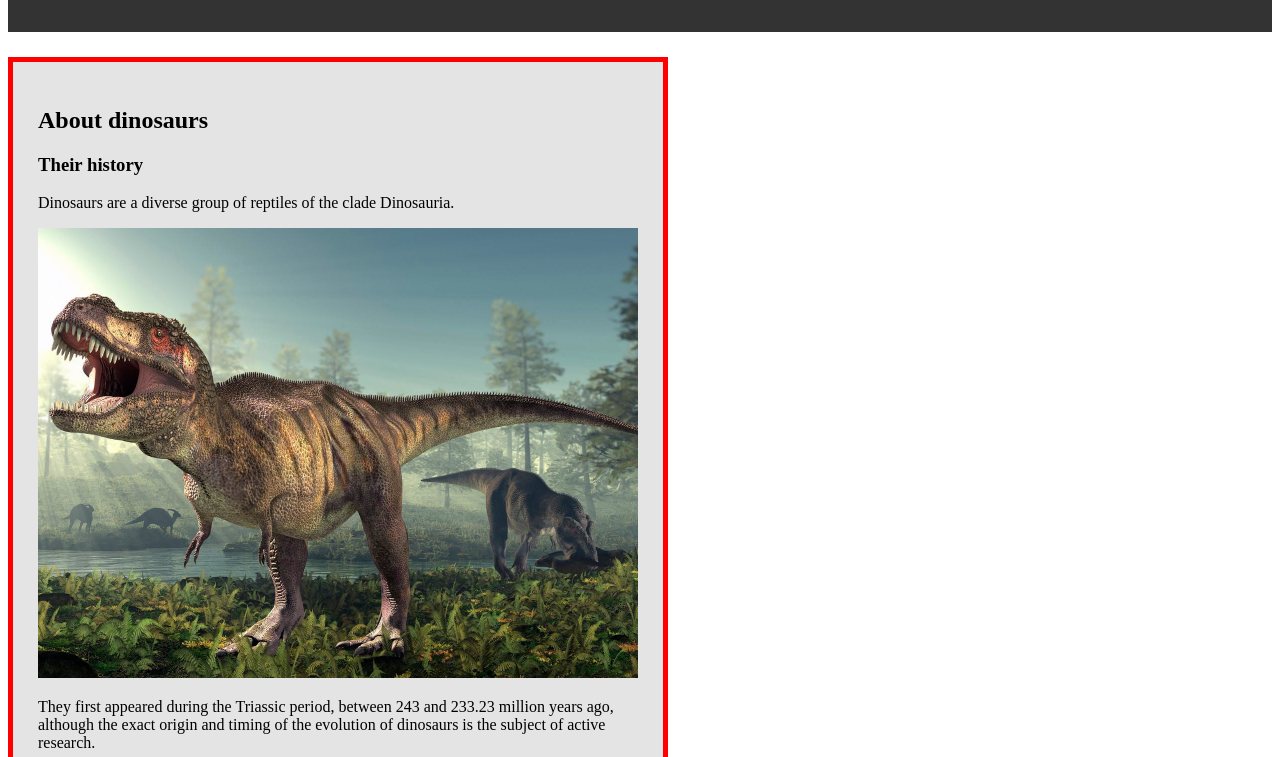
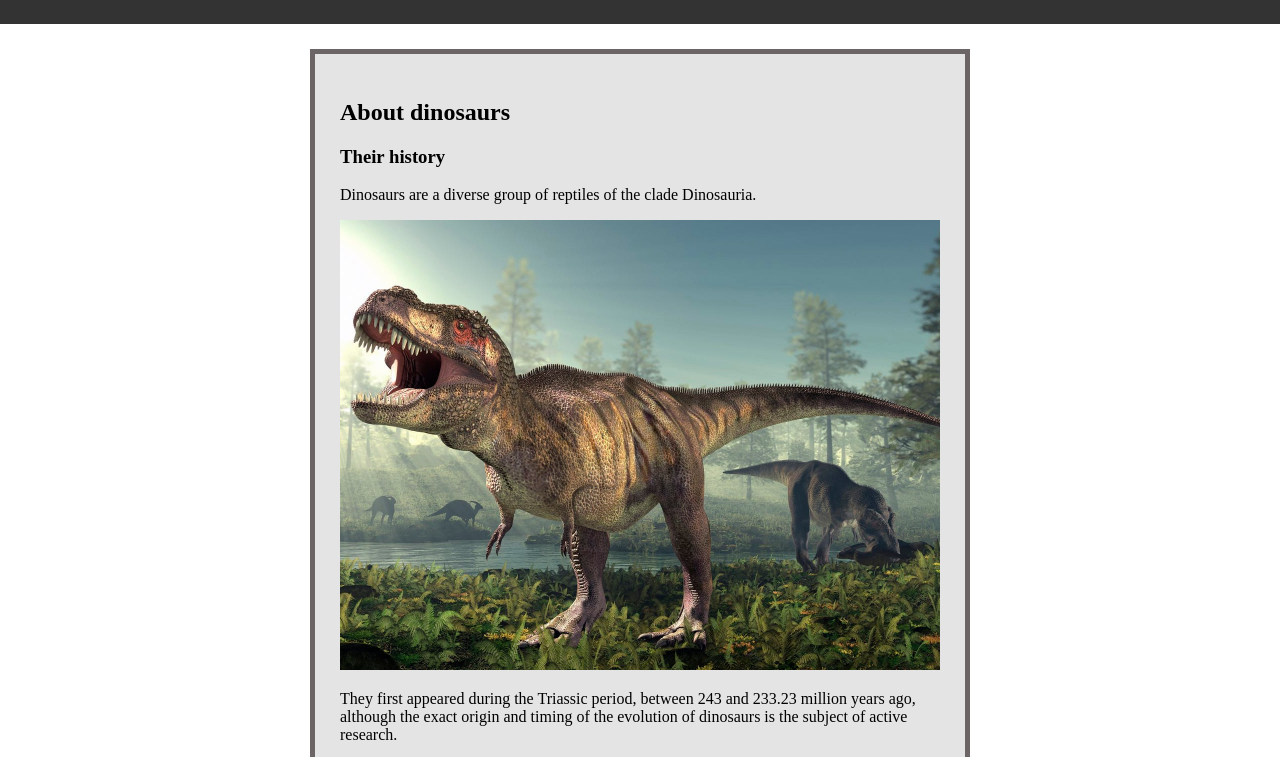
Before and after one commit to RomanNazzetta/Proyecto-Febrero-01, a plain HTML site: page index.html in a window 1280 px wide. Shown: the part 106-863 px from the top of the page. Drawn offline with Linux system fonts and the light colour scheme.

Commit message:
marginauto

```diff
--- a/css/styles.css
+++ b/css/styles.css
@@ -1,3 +1,6 @@
+body{
+    margin: 0;
+}
 header{
     background-color: #333;
     color: aliceblue;
@@ -10,7 +13,8 @@ main{
     background-color: #e4e4e4;
     width: 600px;
     padding: 25px;
-    border: solid red 5px;
+    border: solid rgb(107, 101, 101) 5px;
+    margin: 0 auto;
 }
 
 footer{
```
